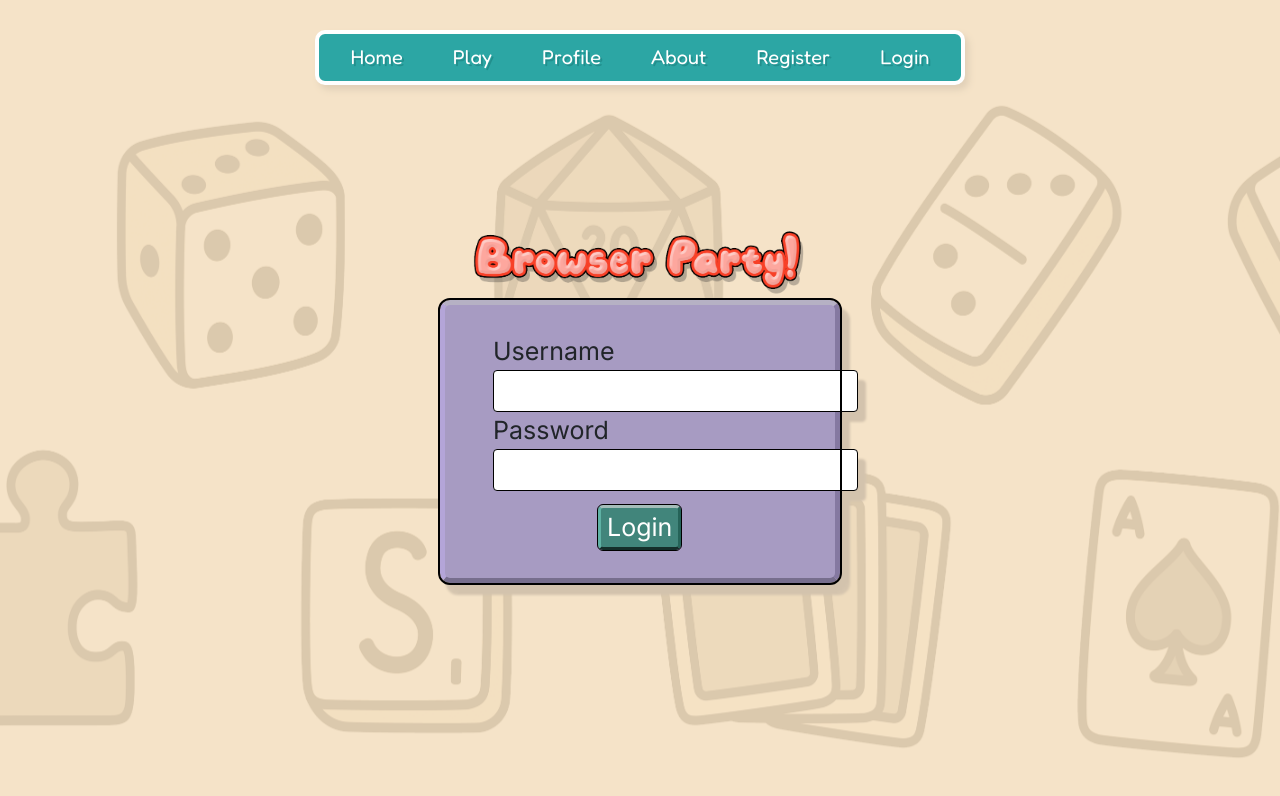
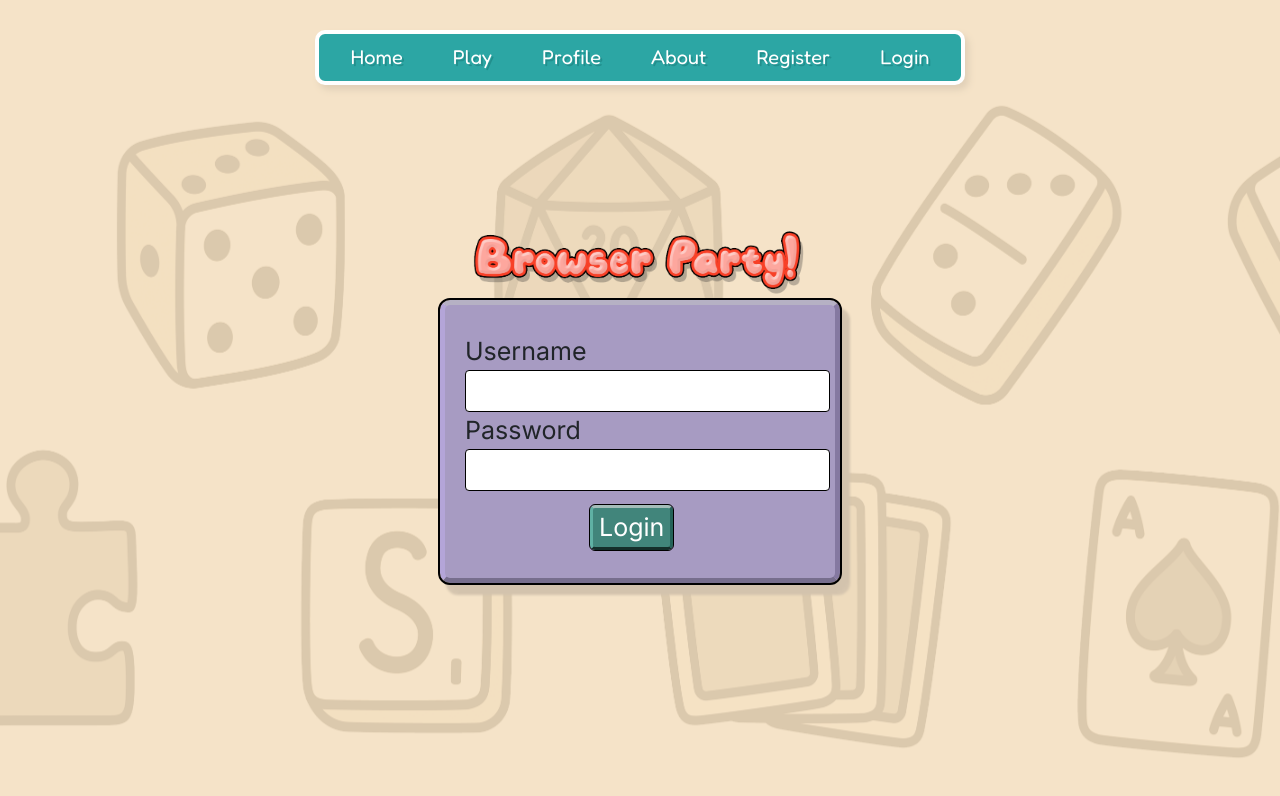
Before and after one commit to kingnolds/Browser-Party, a React (Create React App) app: page /login in a window 1280 px wide. Shown: the top 796 px of the page. Built offline with nearby package versions, Linux system fonts and the light colour scheme; no server answers.

Commit message:
styling changes

```diff
--- a/src/pages/Game.js
+++ b/src/pages/Game.js
@@ -16,28 +16,21 @@ function Game({room, leaveRoom, username, socket, isHost}) {
   const [includeSnake, setIncludeSnake] = useState(false)
 
   const styles = {
-    card: {
-        background: '#9E8FB2',
-    },
-    button: {
-        margin: '20px',
-        fontSize: '25px',
+    innerCard: {
+        // marginLeft: '10px',
+        marginBottom: '20px'
     }
   }
 
-  socket.on(`scoreboard${room}`, (show) => {
+  socket.on(`scoreboard-${room}`, (show) => {
     setScoreboard(show);
   })
 
-  socket.on(`new-player${room}`, (sockets) => {
+  socket.on(`update-players-${room}`, (sockets) => {
     setPlayers(sockets)
   })
 
-  socket.on(`update-players${room}`, (sockets) => {
-    setPlayers(sockets)
-  })
-
-  socket.on(`set-round`, (round) => {
+  socket.on(`set-round-${room}`, (round) => {
     if (round === "trivia1") {
         setRound(1)
     }
@@ -96,7 +89,7 @@ function Game({room, leaveRoom, username, socket, isHost}) {
         {scoreboard ? (
             <Scoreboard room={room} username={username} players={players} endGame={endGame} nextRound={round}/>
         ) : (
-            <div>
+            <div style={styles.innerCard}>
                 {round === 0 ? (
                     <div>
                         <Pregame socket={socket} username={username} room={room} isHost={isHost} players={players} checkbox={checkbox} startGame={startGame}/>
@@ -130,7 +123,9 @@ function Game({room, leaveRoom, username, socket, isHost}) {
 
             </div>
         )}
-        <button style={styles.button} className="button" onClick={leaveRoom}>Leave Room</button>
+        <div style={{width: '180px', margin: '0 auto'}}>
+            <button className="button" onClick={leaveRoom}>Leave Room</button>
+        </div>
       </div>
     );
   };
--- a/src/pages/Login.js
+++ b/src/pages/Login.js
@@ -14,7 +14,7 @@ const styles = {
   },
   form: {
     fontSize: '25px',
-    marginLeft: '20px'
+    marginLeft: '-8px'
   },
   input:
   {
@@ -53,7 +53,7 @@ export default function Login(props) {
                 <div  style={styles.form} className="form-group">
                   <label>Password</label>
                   <input style={styles.input} className="input" type="password" value={props.loginInfo.password} onChange={props.handleInputChange} name="password"/>
-                  <button style={{marginTop: '14px', marginLeft: '105px', fontSize: '25px'}} className="button" onClick={props.logMeIn}>Login</button>
+                  <button style={{marginTop: '14px', marginLeft: '125px', fontSize: '25px'}} className="button" onClick={props.logMeIn}>Login</button>
                 </div>
               </form>
             )}
--- a/src/pages/Register.js
+++ b/src/pages/Register.js
@@ -15,7 +15,7 @@ export default function Register(props) {
     },
     form: {
       fontSize: '25px',
-      marginLeft: '20px'
+      marginLeft: '-8px'
     },
     input:
     {
```
